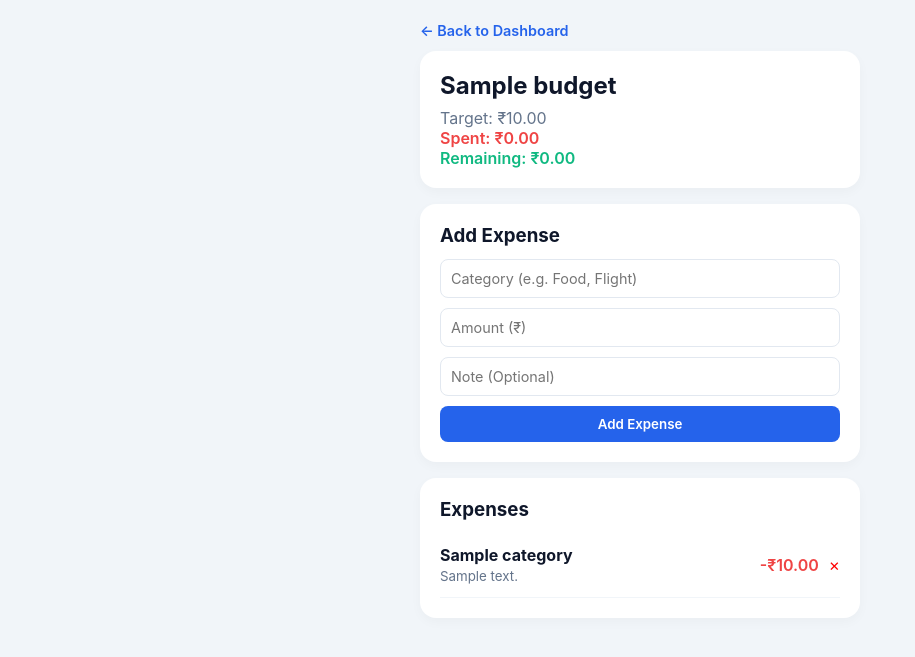
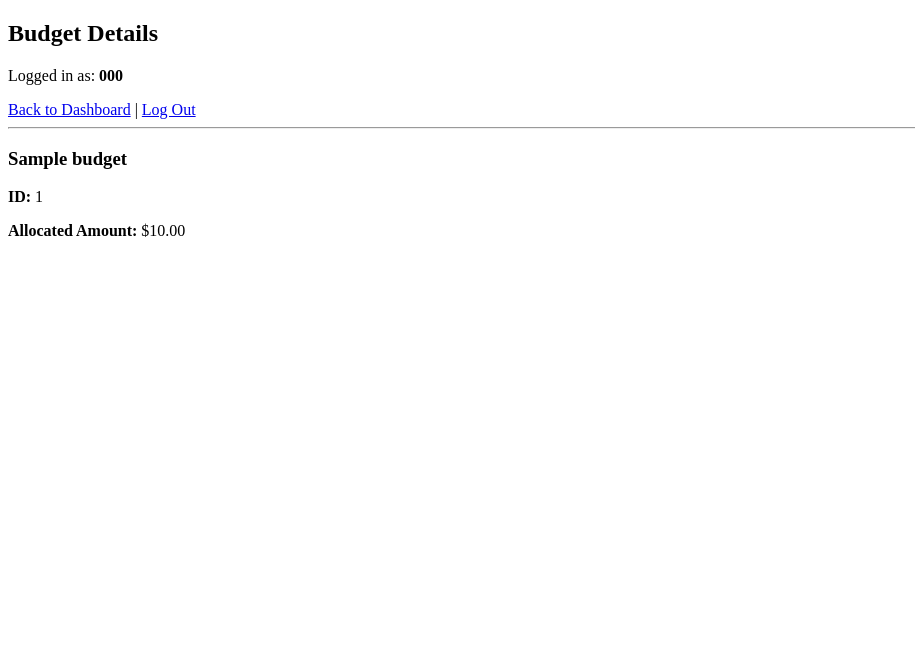
Before and after one commit to shivansh150479/Smart-Expense-Tracker.., a Flask app: template templates/detail.html in a window 1280 px wide. Shown: the top 657 px of the page, without its empty margins (0-915 px from the left). Run offline with Flask 3, Linux system fonts and the light colour scheme; the template is opened without the code that fills it: most values are stand-ins (such as "Sample title", 1, 10 or a date in 2020).

Commit message:
Refactor budget detail page layout and content

```diff
--- a/templates/detail.html
+++ b/templates/detail.html
@@ -2,57 +2,17 @@
 <html lang="en">
 <head>
     <meta charset="UTF-8">
-    <meta name="viewport" content="width=device-width, initial-scale=1.0">
-    <title>{{ budget.title }}</title>
-    <style>
-        * { box-sizing: border-box; font-family: -apple-system, BlinkMacSystemFont, 'Segoe UI', Roboto, sans-serif; margin: 0; padding: 0; }
-        body { background-color: #f1f5f9; color: #0f172a; padding: 20px; max-width: 480px; margin: 0 auto; }
-        .card { background: white; border-radius: 16px; padding: 20px; box-shadow: 0 4px 12px rgba(0, 0, 0, 0.03); margin-bottom: 16px; }
-        .back-btn { color: #2563eb; text-decoration: none; font-size: 0.9rem; font-weight: 600; display: inline-block; margin-bottom: 12px; }
-        input { width: 100%; padding: 10px; border: 1.5px solid #e2e8f0; border-radius: 8px; font-size: 0.9rem; margin-bottom: 10px; }
-        .btn { width: 100%; background: #2563eb; color: white; border: none; padding: 10px; border-radius: 8px; font-weight: 600; cursor: pointer; }
-        .expense-item { display: flex; justify-content: space-between; align-items: center; padding: 12px 0; border-bottom: 1px solid #f1f5f9; }
-    </style>
+    <title>Budget Detail - Budget Tracker</title>
 </head>
 <body>
-    <a href="{{ url_for('dashboard') }}" class="back-btn">← Back to Dashboard</a>
+    <h2>Budget Details</h2>
+    <p>Logged in as: <strong>{{ phone }}</strong></p>
+    <a href="/dashboard">Back to Dashboard</a> | <a href="/logout">Log Out</a>
 
-    <div class="card">
-        <h2>{{ budget.title }}</h2>
-        <p style="margin-top: 8px; color: #64748b;">Target: ₹{{ "%.2f"|format(budget.target_amount) }}</p>
-        <p style="color: #ef4444; font-weight: 600;">Spent: ₹{{ "%.2f"|format(total_spent) }}</p>
-        <p style="color: #10b981; font-weight: 600;">Remaining: ₹{{ "%.2f"|format(remaining) }}</p>
-    </div>
+    <hr>
 
-    <div class="card">
-        <h3 style="margin-bottom: 12px;">Add Expense</h3>
-        <form method="POST">
-            <input type="text" name="category" placeholder="Category (e.g. Food, Flight)" required>
-            <input type="number" name="amount" step="0.01" placeholder="Amount (₹)" required>
-            <input type="text" name="note" placeholder="Note (Optional)">
-            <button type="submit" name="add_expense" class="btn">Add Expense</button>
-        </form>
-    </div>
-
-    <div class="card">
-        <h3 style="margin-bottom: 12px;">Expenses</h3>
-        {% for e in expenses %}
-        <div class="expense-item">
-            <div>
-                <strong>{{ e.category }}</strong>
-                {% if e.note %}<br><small style="color: #64748b;">{{ e.note }}</small>{% endif %}
-            </div>
-            <div style="display: flex; align-items: center; gap: 10px;">
-                <span style="color: #ef4444; font-weight: 600;">-₹{{ "%.2f"|format(e.amount) }}</span>
-                <form method="POST" style="display:inline;">
-                    <input type="hidden" name="expense_id" value="{{ e.id }}">
-                    <button type="submit" name="delete_expense" style="background:none; border:none; color:red; cursor:pointer;">✕</button>
-                </form>
-            </div>
-        </div>
-        {% else %}
-        <p style="color: #94a3b8; font-size: 0.9rem;">No expenses recorded yet.</p>
-        {% endfor %}
-    </div>
+    <h3>{{ budget.title }}</h3>
+    <p><strong>ID:</strong> {{ budget.id }}</p>
+    <p><strong>Allocated Amount:</strong> ${{ "%.2f"|format(budget.amount) }}</p>
 </body>
 </html>
```
